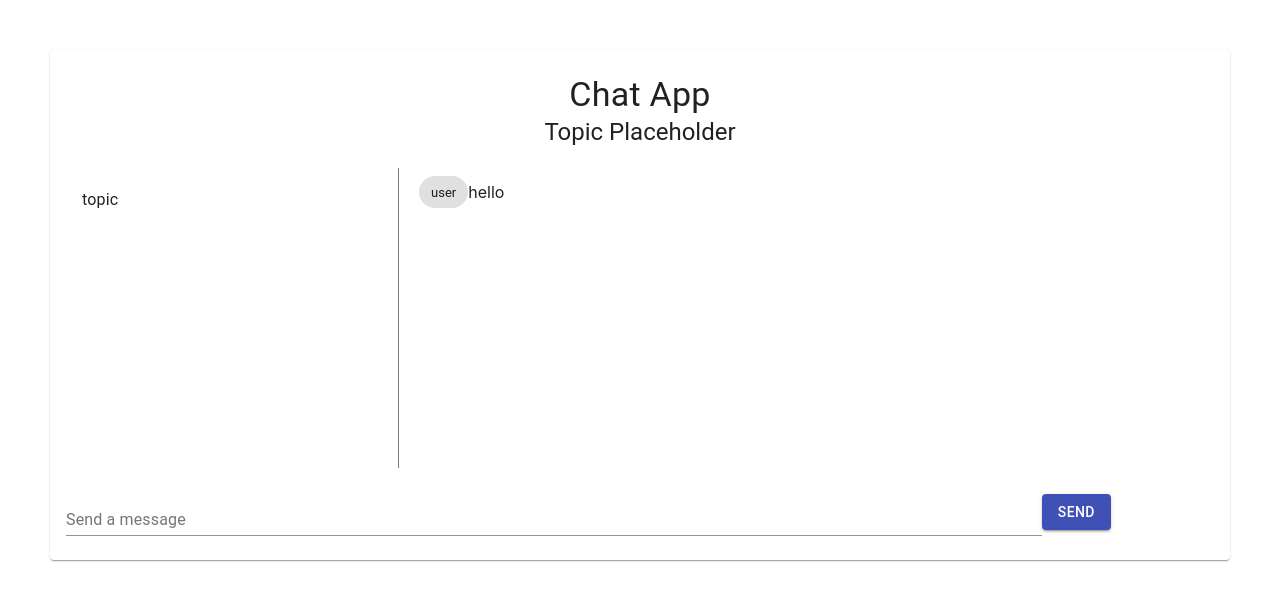
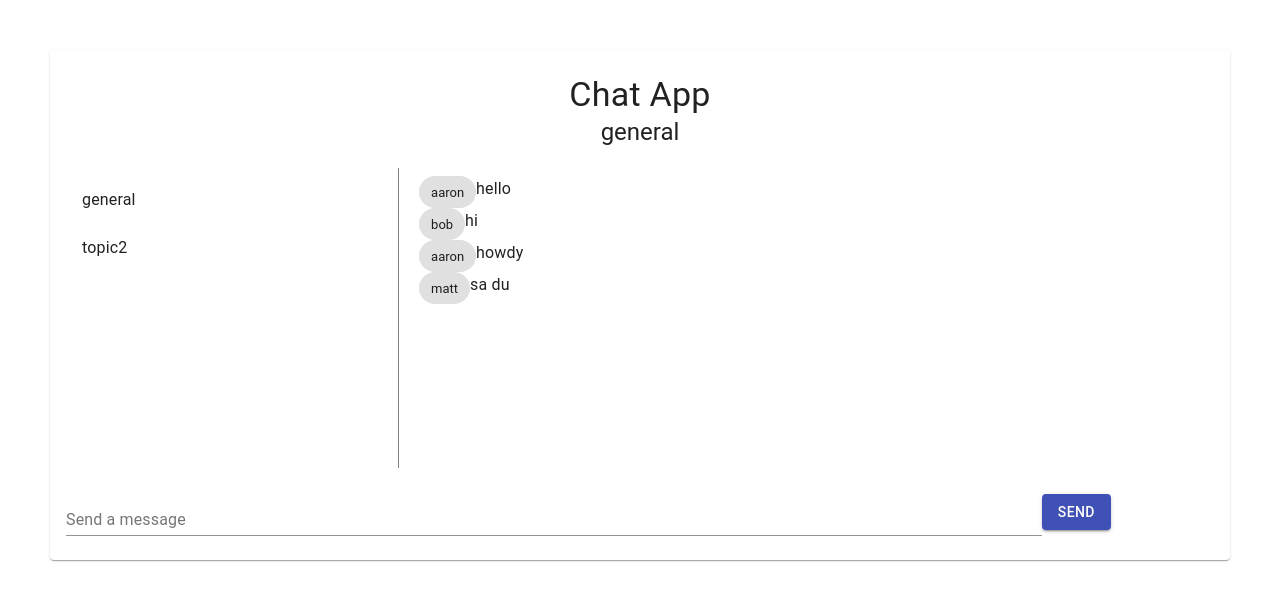
Before and after one commit to WRHR/basic-chat-app, a React (Create React App) app: page / in a window 1280 px wide. Shown: the top 600 px of the page. Built offline with nearby package versions, Linux system fonts and the light colour scheme.

Commit message:
Finish Frontend

```diff
--- a/src/components/Dashboard.js
+++ b/src/components/Dashboard.js
@@ -1,4 +1,4 @@
-import {useState} from 'react'
+import {useContext, useState} from 'react'
 import {
   Paper,
   Typography,
@@ -43,6 +43,12 @@ export default function Dashboard() {
 
   const classes = useStyles()
 
+  // Context Store
+  const [allChats] = useContext(CTX)
+  const topics =  Object.keys(allChats)
+
+  //local state
+  const [activeTopic, changeActiveTopic] =  useState(topics[0])
   const [textValue, changeTextValue] = useState('')
 
   return (
@@ -52,14 +58,14 @@ export default function Dashboard() {
           Chat App
         </Typography>
         <Typography variant='h5' component='h5'>
-          Topic Placeholder
+          {activeTopic}
         </Typography>
         <div className={classes.flex}>
           <div className={classes.topicsWindow}>
             <List>
                 {
-                  ['topic'].map(topic => (
-                    <ListItem button>
+                  topics.map(topic => (
+                    <ListItem button onClick={() => changeActiveTopic(topic)}>
                       <ListItemText key={topic} primary={topic} />
                     </ListItem>
 
@@ -70,10 +76,10 @@ export default function Dashboard() {
           <div className={classes.chatWindow}>
             <List>
                 {
-                  [{from: 'user', msg: 'hello'}].map((chat,i) => (
+                  allChats[activeTopic].map((chat,i) => (
                     <div className={classes.flex} key={i}>
                       <Chip label={chat.from} className={classes.chip}/>
-                      <Typography variant='p'>{chat.msg}</Typography>
+                      <Typography variant='body1' gutterBottom>{chat.msg}</Typography>
                     </div>
                   ))
                 }
--- a/src/components/Store.js
+++ b/src/components/Store.js
@@ -10,9 +10,9 @@ const initState = {
     {from: 'matt', msg: 'sa du'},
   ],
   topic2: [
-    {from: 'aaron', msg: 'hello'},
-    {from: 'bob', msg: 'hi'},
-    {from: 'aaron', msg: 'howdy'},
+    {from: 'mac', msg: 'hello'},
+    {from: 'sally', msg: 'wow'},
+    {from: 'martin', msg: 'oops'},
     {from: 'matt', msg: 'sa du'},
   ],
 }
```
